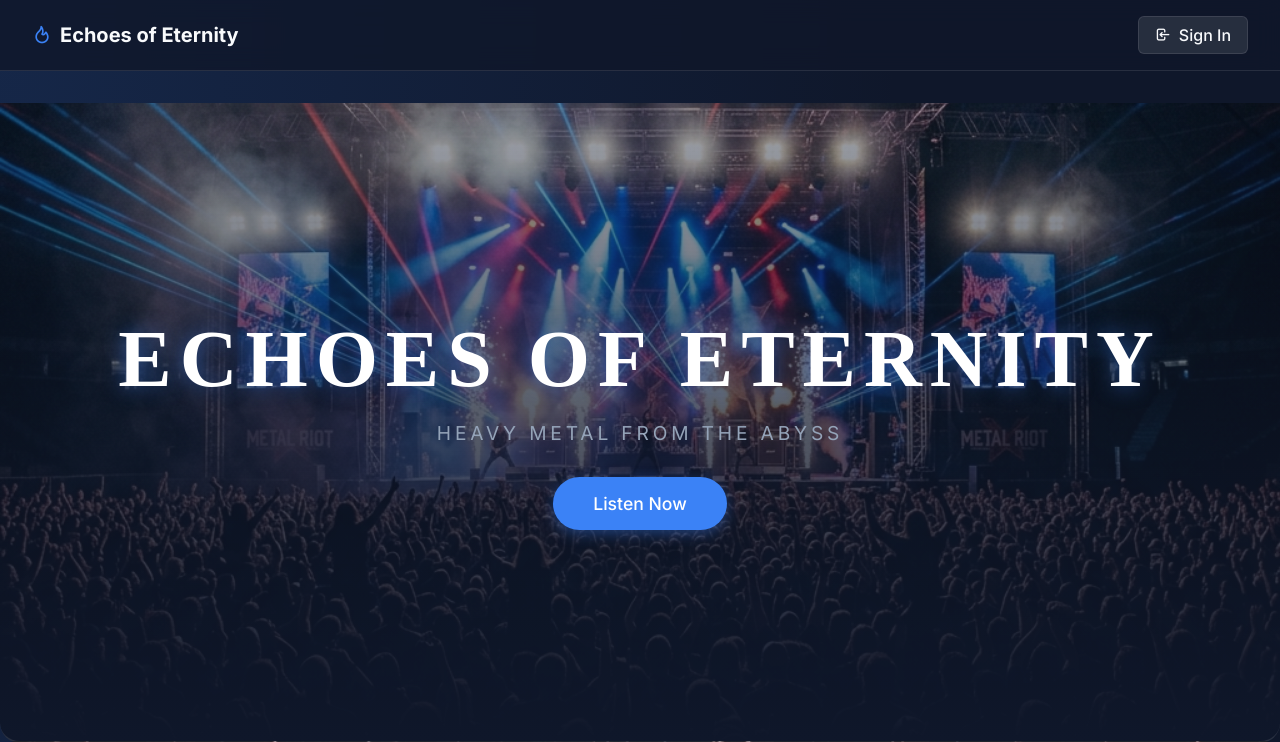
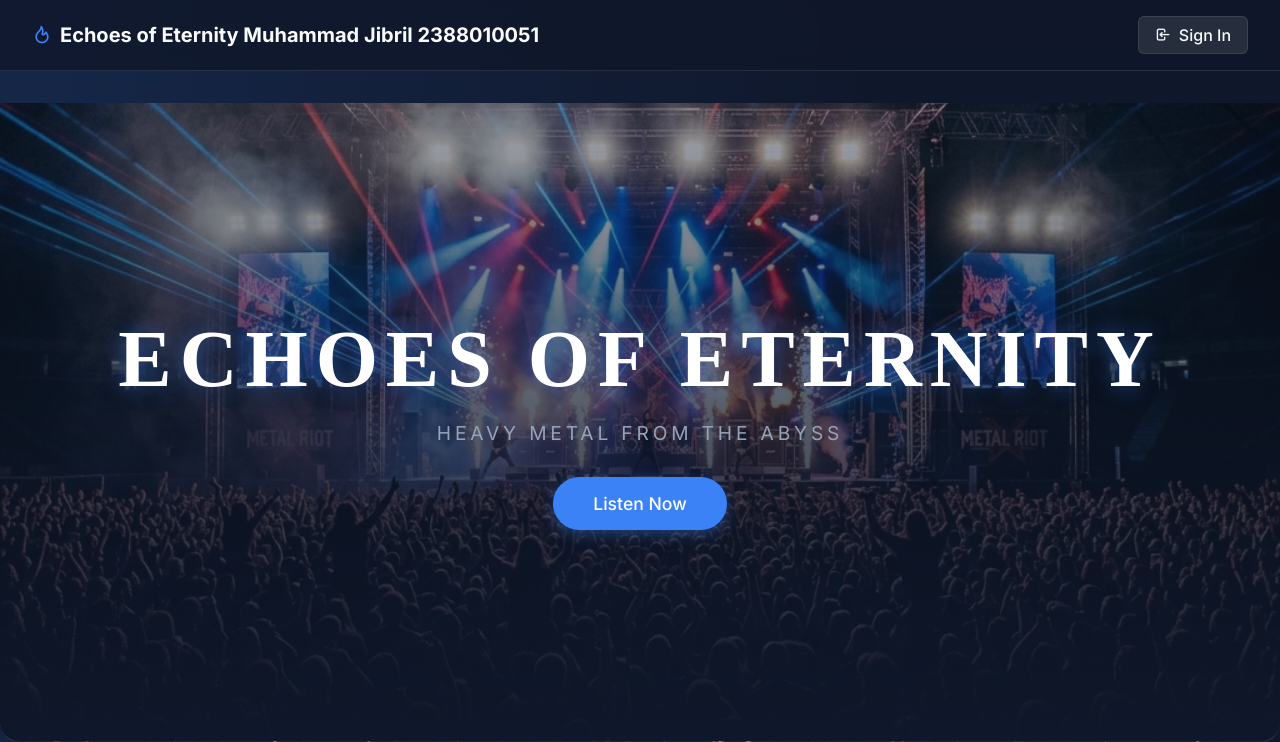
Before and after one commit to jibriljudexx7/web_uas, a PHP site: page / in a window 1280 px wide. Shown: the top 742 px of the page. Run offline with PHP 8.4, Linux system fonts and the light colour scheme; data comes from the database, SQL or seed files in the repository.

Commit message:
JUDEXXXX

```diff
--- a/web-dinamis/src/views/layout.php
+++ b/web-dinamis/src/views/layout.php
@@ -373,7 +373,7 @@
     <nav class="navbar">
         <a href="index.php" class="navbar-brand">
             <i class="ti ti-flame" style="color: var(--accent-primary);"></i>
-            Echoes of Eternity
+            Echoes of Eternity Muhammad Jibril 2388010051
         </a>
         <div class="navbar-nav">
             <?php if (isset($_SESSION['user_id'])): ?>
```
